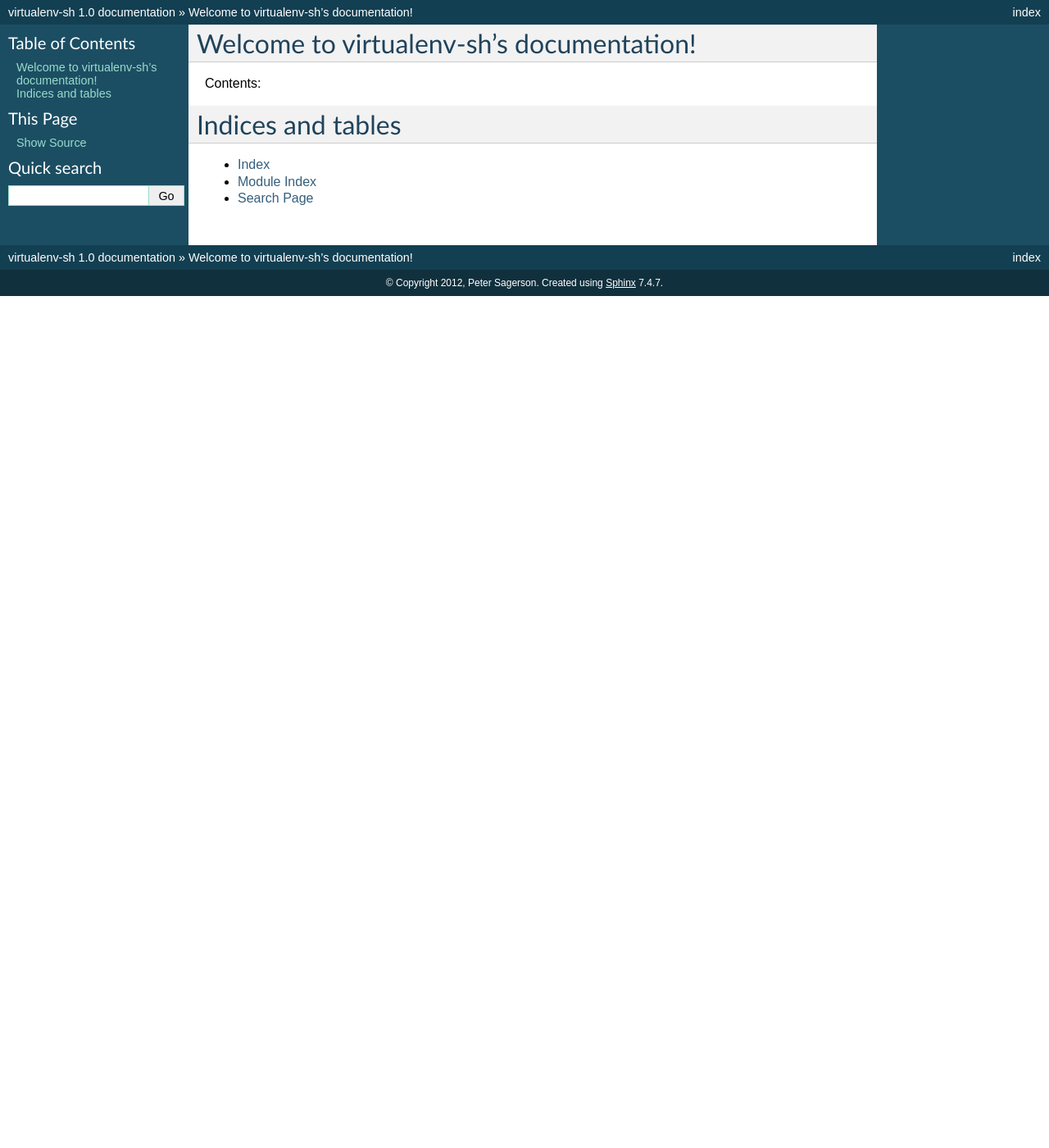
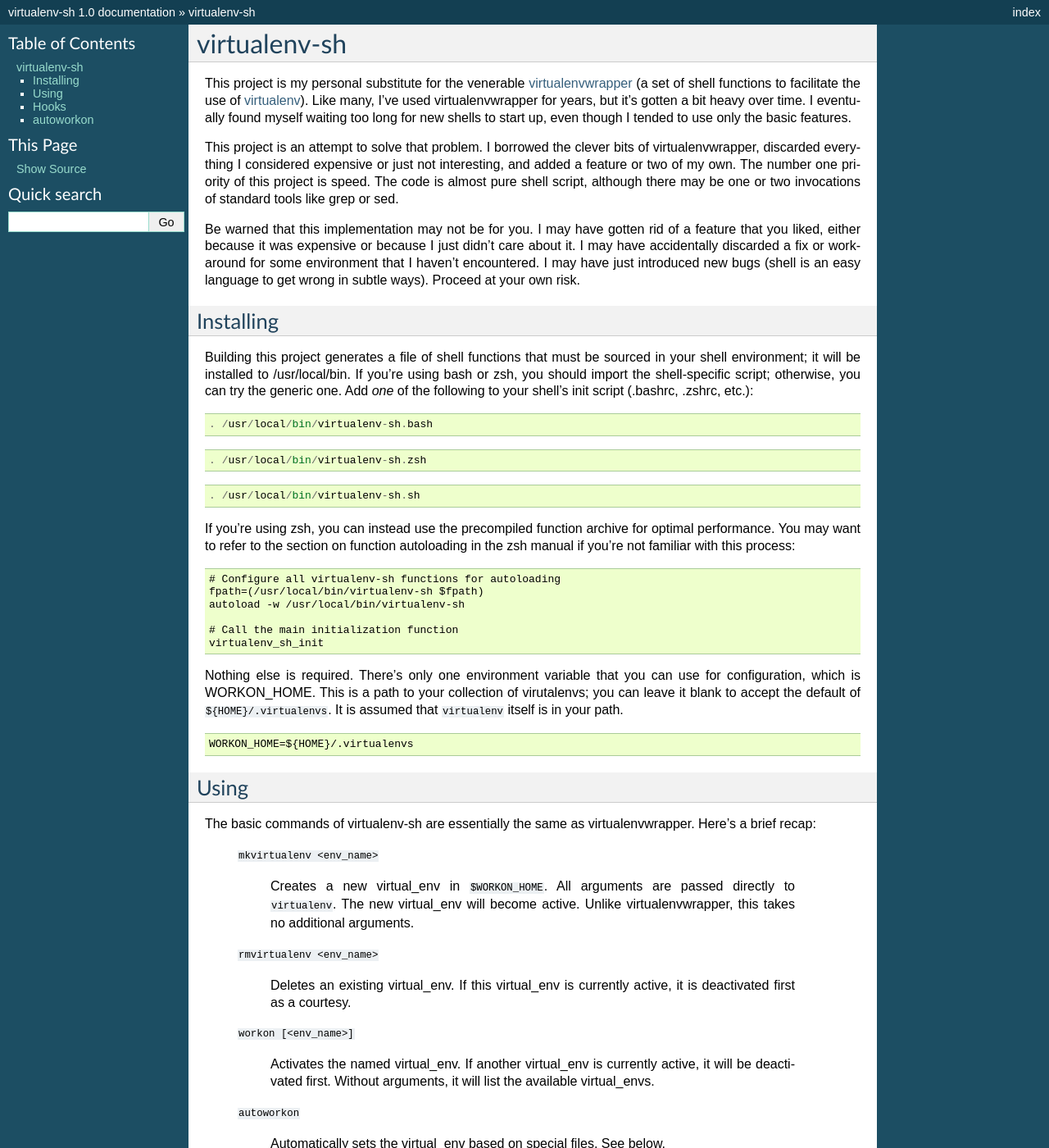
Before and after one commit to psagers/virtualenv-sh, a Sphinx documentation site: the page built from doc/index.rst, in a window 1280 px wide and 1400 px high. Shown: the whole window at 82% size. Built offline with Sphinx 7.4.7, drawn with Linux system fonts in a browser that asks for light colours; some of the changed text lies outside the part shown.

Commit message:
Documentation.

```diff
--- a/doc/index.rst
+++ b/doc/index.rst
@@ -1,21 +1,185 @@
-.. virtualenv-sh documentation master file, created by
-   sphinx-quickstart on Wed Feb 15 20:07:49 2012.
-   You can adapt this file completely to your liking, but it should at least
-   contain the root `toctree` directive.
+=============
+virtualenv-sh
+=============
 
-Welcome to virtualenv-sh's documentation!
-=========================================
+This project is my personal substitute for the venerable `virtualenvwrapper
+<http://pypi.python.org/pypi/virtualenvwrapper>`_ (a set of shell functions to
+facilitate the use of `virtualenv <http://pypi.python.org/pypi/virtualenv>`_).
+Like many, I've used virtualenvwrapper for years, but it's gotten a bit heavy
+over time. I eventually found myself waiting too long for new shells to start
+up, even though I tended to use only the basic features.
 
-Contents:
+This project is an attempt to solve that problem. I borrowed the clever bits
+of virtualenvwrapper, discarded everything I considered expensive or just not
+interesting, and added a feature or two of my own. The number one priority of
+this project is speed. The code is almost pure shell script, although there
+may be one or two invocations of standard tools like grep or sed.
 
-.. toctree::
-   :maxdepth: 2
+Be warned that this implementation may not be for you. I may have gotten rid
+of a feature that you liked, either because it was expensive or because I just
+didn't care about it. I may have accidentally discarded a fix or workaround
+for some environment that I haven't encountered. I may have just introduced
+new bugs (shell is an easy language to get wrong in subtle ways). Proceed at
+your own risk.
 
 
+Installing
+==========
 
-Indices and tables
-==================
+Building this project generates a file of shell functions that must be sourced
+in your shell environment; it will be installed to /usr/local/bin. If you're
+using bash or zsh, you should import the shell-specific script; otherwise, you
+can try the generic one. Add *one* of the following to your shell's init
+script (.bashrc, .zshrc, etc.)::
 
-* :ref:`genindex`
-* :ref:`modindex`
-* :ref:`search`
+    . /usr/local/bin/virtualenv-sh.bash
+
+::
+
+    . /usr/local/bin/virtualenv-sh.zsh
+
+::
+
+    . /usr/local/bin/virtualenv-sh.sh
+
+If you're using zsh, you can instead use the precompiled function archive for
+optimal performance. You may want to refer to the section on function
+autoloading in the zsh manual if you're not familiar with this process::
+
+    # Configure all virtualenv-sh functions for autoloading
+    fpath=(/usr/local/bin/virtualenv-sh $fpath)
+    autoload -w /usr/local/bin/virtualenv-sh
+
+    # Call the main initialization function
+    virtualenv_sh_init
+
+Nothing else is required. There's only one environment variable that you can
+use for configuration, which is WORKON_HOME. This is a path to your collection
+of virutalenvs; you can leave it blank to accept the default of
+``${HOME}/.virtualenvs``. It is assumed that ``virtualenv`` itself is in your
+path.
+
+::
+
+    WORKON_HOME=${HOME}/.virtualenvs
+
+
+Using
+=====
+
+The basic commands of virtualenv-sh are essentially the same as
+virtualenvwrapper. Here's a brief recap:
+
+  ``mkvirtualenv <env_name>``
+
+    Creates a new virtual_env in ``$WORKON_HOME``. All arguments are passed
+    directly to ``virtualenv``. The new virtual_env will become active. Unlike
+    virtualenvwrapper, this takes no additional arguments.
+
+  ``rmvirtualenv <env_name>``
+
+    Deletes an existing virtual_env. If this virtual_env is currently active,
+    it is deactivated first as a courtesy.
+
+  ``workon [<env_name>]``
+
+    Activates the named virtual_env. If another virtual_env is currently
+    active, it will be deactivated first. Without arguments, it will list the
+    available virtual_envs.
+
+  ``autoworkon``
+
+    Automatically sets the virtual_env based on special files. See below.
+
+  ``deactivate``
+
+    Deactivates the current virtual_env (as when using ``virtualenv``
+    directly).
+
+  ``lsvirtualenvs``
+
+    Prints a list of the virtual_envs you've created.
+
+  ``cdvirtualenv [subdir]``
+
+    Changes the current directory to the root of the active virtual_env, or a
+    subdirectory thereof.
+
+  ``lssitepackages``
+
+    Lists the contents of the active virtual_env's site-packages directory.
+
+  ``cdsitepackages [subdir]``
+
+    Changes the currect directory to the site-packages directory of the active
+    virtual_env, or a subdirectory thereof.
+
+
+Hooks
+=====
+
+virtualenv-sh supports the same global and local (per-env) hooks as
+virtualenvwrapper. Global hooks are files in $WORKON_HOME; local hooks are
+files in $WORKON_HOME/\{virtual_env\}/bin. Hooks are executed by sourcing them
+in the current shell context.
+
+  initialize (global)
+
+    Called at the end of virtualenv_sh_init.
+
+  premkvirtualenv, postmkvirtualv, prermvirtualenv, postmkvirtualenv (global)
+
+    Called at the beginning and end of mkvirtualenv and rmvirtualenv.
+
+  preactivate, postactivate (global, local); predeactivate, postdeactivate (local, global)
+
+    Called in the order indicated around activation and deactivation of a
+    virtual_env.
+
+In addition, virtualenv-sh allows you to dynamically register functions to be
+called when executing hooks::
+
+    virtualenv_sh_add_hook <hook_name> <function_name>
+    virtualenv_sh_remove_hook <hook_name> <function_name>
+
+e.g.::
+
+    my_virtualenv_cleanup()
+    {
+        # Do some stuff here
+    }
+
+    virtualenv_sh_add_hook postdeactivate my_virtualenv_cleanup
+
+Registered hook functions are always executed after all global and local hook
+scripts.
+
+
+autoworkon
+==========
+
+autoworkon is a new command that is designed to automatically update your
+virtual_env based on your current directory. Note that there is no standard
+shell mechanism for running a function when the current directory changes--and
+many shells don't have such a mechanism--so installing this is up to you. If
+you're using zsh, you would use::
+
+    autoload -U add-zsh-hook
+    add-zsh-hook chpwd autoworkon
+
+The autoworkon function will walk up the filesystem from the current directory
+until it either reaches the root or finds an item named ".workon". If this is
+a readable file, it will treat the first line as the name of a virtual_env and
+activate it. There are a couple of special rules to keep in mind:
+
+  * autoworkon always stops at the first .workon it finds. It's perfectly
+    reasonable to have .workon files at multiple points in a directory tree to
+    use different virtual_envs at different levels.
+
+  * An empty or unreadable .workon file is interpreted as "no virtual_env".
+    This is useful if you want to deactivate the automatic virtual_env in a
+    particular subtree.
+
+  * If you activate a virtual_env manually, autoworkon will never override it.
+    autoworkon will only change your active virtual_env if it is unset or was
+    previously set by autoworkon.
```
Also changed, not shown: README.md (deleted, +0 -187 lines), setup.py (+4 -3 lines), 4 other files.
